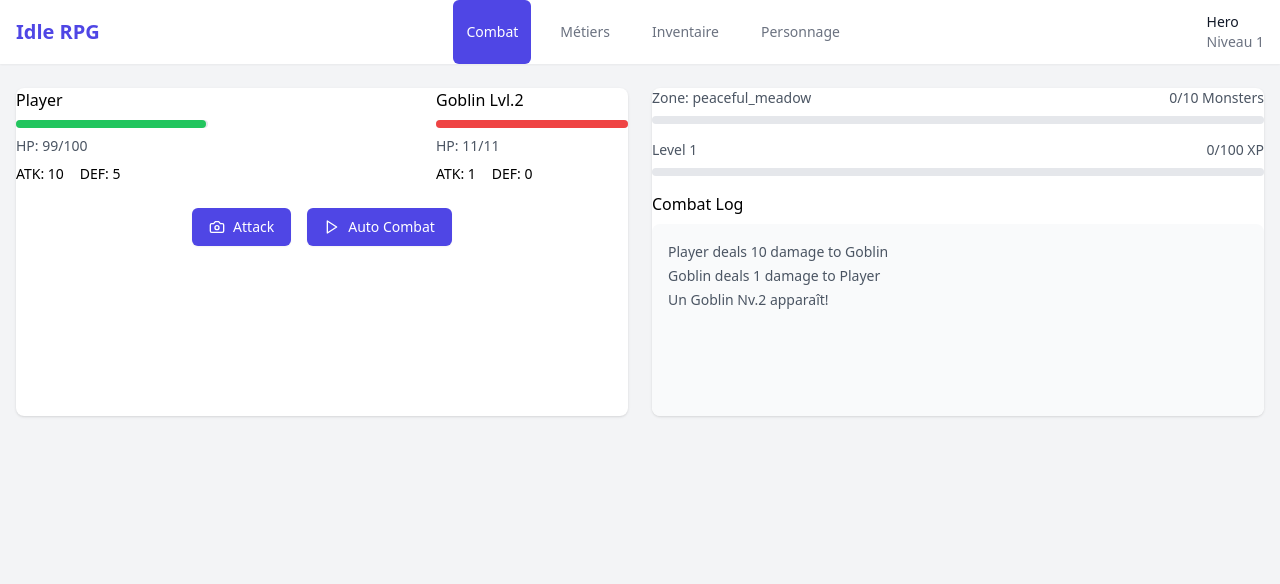
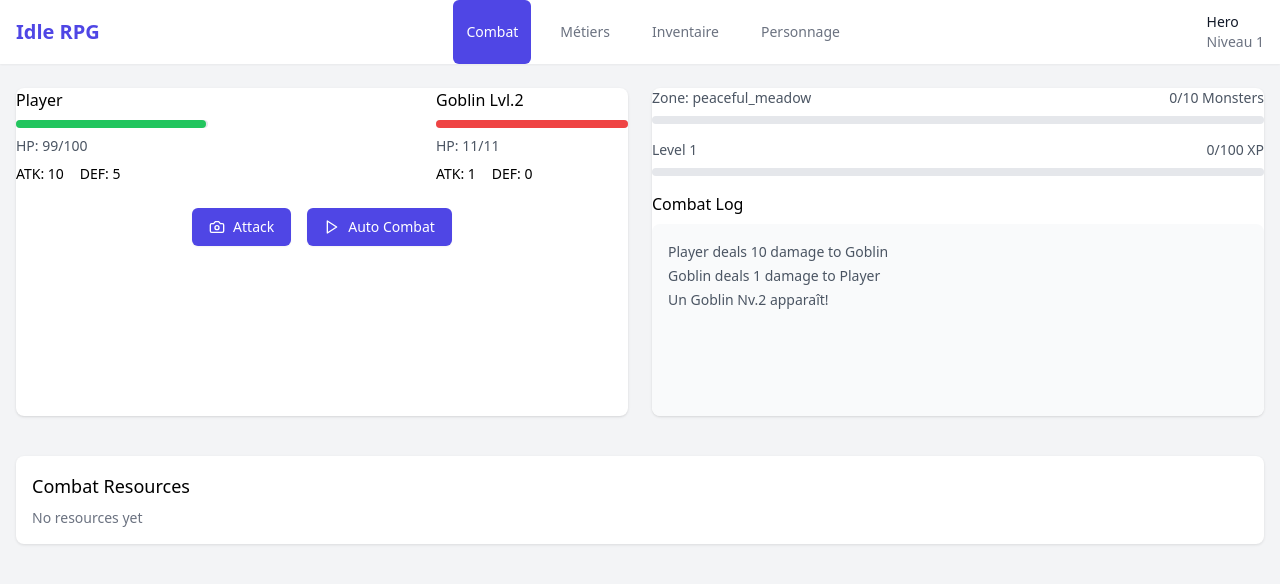
Before and after one commit to Atond/nylnatoidle, a React (Vite) app: page / in a window 1280 px wide. Shown: the top 584 px of the page. Built offline with nearby package versions, Linux system fonts and the light colour scheme.

Commit message:
modified:   src/ui/combat/CombatUI.jsx 	new file:   src/ui/inventory/CombatInventoryComponent.jsx 	modified:   src/ui/inventory/InventoryUI.jsx 	modified:   src/ui/inventory/inventory.css

```diff
--- a/src/ui/combat/CombatUI.jsx
+++ b/src/ui/combat/CombatUI.jsx
@@ -3,6 +3,7 @@ import { Camera, Play, Pause } from 'lucide-react';
 import { gameStore } from '../../store/state/GameStore';
 import { combatSelectors } from '../../store/actions/combat';
 import { monsterService } from '../../services/MonsterService';
+import CombatInventoryComponent from '../inventory/CombatInventoryComponent';
 import './combat.css';
 
 const CombatUI = () => {
@@ -406,6 +407,11 @@ const CombatUI = () => {
           </div>
         </div>
       </div>
+
+      {/* Inventory section below combat area */}
+      <div className="md:col-span-2">
+        <CombatInventoryComponent />
+      </div>
     </div>
   );
 };
--- /dev/null
+++ b/src/ui/inventory/CombatInventoryComponent.jsx
@@ -0,0 +1,58 @@
+import React, { useEffect, useRef, useState } from 'react';
+import { inventoryUI } from './InventoryUI';
+import { gameStore } from '../../store/state/GameStore';
+import { inventorySelectors } from '../../store/actions/inventory';
+import './inventory.css';
+
+const CombatInventoryComponent = () => {
+  const [items, setItems] = useState([]);
+  const inventoryContainerRef = useRef(null);
+
+  useEffect(() => {
+    // Function to update the items display
+    const updateItems = () => {
+      const state = gameStore.getState();
+      const allItems = inventorySelectors.getAllItems(state);
+      setItems(allItems);
+    };
+
+    // Initial update
+    updateItems();
+
+    // Subscribe to inventory changes
+    const unsubscribe = gameStore.subscribe('inventory', updateItems);
+
+    // Clean up subscription
+    return () => unsubscribe();
+  }, []);
+
+  const renderItem = (itemData) => {
+    if (!itemData) return null;
+
+    const [itemId, quantity] = itemData;
+    const item = inventoryUI.getItemData(itemId);
+
+    return (
+      <div key={itemId} className="inventory-slot-compact">
+        <img src={`/${item.image}`} alt={item.name} />
+        <div className="item-count">{quantity}</div>
+        <div className="tooltip-compact">{inventoryUI.getItemName(itemId)}</div>
+      </div>
+    );
+  };
+
+  return (
+    <div className="combat-inventory-container">
+      <h3 className="text-lg font-medium mb-2">Combat Resources</h3>
+      <div className="combat-inventory-grid" ref={inventoryContainerRef}>
+        {items.length > 0 ? (
+          items.map(item => renderItem(item))
+        ) : (
+          <div className="text-gray-500 text-sm">No resources yet</div>
+        )}
+      </div>
+    </div>
+  );
+};
+
+export default CombatInventoryComponent;
--- a/src/ui/inventory/InventoryUI.jsx
+++ b/src/ui/inventory/InventoryUI.jsx
@@ -33,7 +33,8 @@ export class InventoryUI {
     }
 
     setupStoreSubscriptions() {
-        gameStore.subscribe('inventory', () => this.updateDisplay());
+        // Update the display whenever the inventory changes
+        gameStore.subscribe(['inventory'], () => this.updateDisplay());
     }
 
     updateDisplay() {
@@ -42,24 +43,50 @@ export class InventoryUI {
         const state = gameStore.getState();
         const allItems = inventorySelectors.getAllItems(state);
         const totalItems = allItems.length;
-        const totalPages = Math.ceil(totalItems / this.itemsPerPage);
+        const totalPages = Math.max(1, Math.ceil(totalItems / this.itemsPerPage));
 
-        // Vider la grille
+        // Ensure current page is within valid range
+        if (this.currentPage > totalPages) {
+            this.currentPage = 1;
+        }
+
+        // Clear the grid
         this.elements.grid.innerHTML = '';
 
-        // Calculer les items pour la page actuelle
+        // Calculate items for the current page
         const startIndex = (this.currentPage - 1) * this.itemsPerPage;
         const endIndex = Math.min(startIndex + this.itemsPerPage, totalItems);
         const itemsToDisplay = allItems.slice(startIndex, endIndex);
 
-        // Créer les slots d'inventaire
+        // Create inventory slots
         for (let i = 0; i < this.itemsPerPage; i++) {
-            const slot = this.createInventorySlot(itemsToDisplay[i]);
+            const slot = this.createInventorySlot(i < itemsToDisplay.length ? itemsToDisplay[i] : null);
             this.elements.grid.appendChild(slot);
         }
 
-        // Mettre à jour la pagination
+        // Update pagination
         this.updatePagination(totalPages);
+
+        // Setup tab event listeners
+        this.setupTabListeners();
+    }
+
+    setupTabListeners() {
+        if (this.elements.tabs?.profession && !this.professionTabInitialized) {
+            this.elements.tabs.profession.addEventListener('click', () => {
+                // Filter profession resources
+                this.updateDisplay();
+            });
+            this.professionTabInitialized = true;
+        }
+
+        if (this.elements.tabs?.combat && !this.combatTabInitialized) {
+            this.elements.tabs.combat.addEventListener('click', () => {
+                // Filter combat resources
+                this.updateDisplay();
+            });
+            this.combatTabInitialized = true;
+        }
     }
 
     createInventorySlot(itemData) {
@@ -71,12 +98,12 @@ export class InventoryUI {
             const item = this.getItemData(itemId);
             if (item) {
                 slot.innerHTML = `
-                    <img src="/${item.image}" alt="${item.name}" />
+                    <img src="${item.image}" alt="${item.name}" width="32" height="32" />
                     <div class="item-count">${quantity}</div>
                     <div class="tooltip">${this.getItemName(itemId)}</div>
                 `;
 
-                // Ajouter les événements de survol
+                // Add hover events
                 slot.addEventListener('mouseenter', () => this.showItemTooltip(slot, item));
                 slot.addEventListener('mouseleave', () => this.hideItemTooltip(slot));
             }
@@ -88,21 +115,25 @@ export class InventoryUI {
     }
 
     getItemName(itemId) {
-        // Déterminer la catégorie de l'item
+        // Determine item category
         if (itemId.includes('ore') || itemId.includes('wood')) {
             const professionType = itemId.includes('ore') ? 'miner' : 'lumberjack';
             return globalTranslationManager.translate(`resources.professions.${professionType}.${itemId}`);
         } else {
-            return globalTranslationManager.translate(`resources.monsters.${itemId}`);
+            return globalTranslationManager.translate(`resources.monsters.${itemId}`) || itemId;
         }
     }
 
     getItemData(itemId) {
         const state = gameStore.getState();
-        // Logique pour récupérer les données de l'item (image, rareté, etc.)
-        // À implémenter selon votre structure de données
+        // Logic to retrieve item data (image, rarity, etc.)
+        // For now, return default values
+        const image = itemId.includes('ore') ? '/images/resources/minerai.png' :
+                     itemId.includes('tooth') ? '/images/enemies/tooth.png' :
+                     '/api/placeholder/64/64';
+
         return {
-            image: '/api/placeholder/64/64', // Image par défaut
+            image: image,
             name: this.getItemName(itemId),
             rarity: 'common'
         };
--- a/src/ui/inventory/inventory.css
+++ b/src/ui/inventory/inventory.css
@@ -107,3 +107,66 @@
 #combat-resources:hover {
   opacity: 0.9;
 }
+
+/* Combat inventory styles */
+.combat-inventory-container {
+  margin-top: 1rem;
+  background-color: white;
+  border-radius: 0.5rem;
+  padding: 1rem;
+  box-shadow: 0 1px 3px rgba(0,0,0,0.1);
+}
+
+.combat-inventory-grid {
+  display: flex;
+  flex-wrap: wrap;
+  gap: 8px;
+  margin-top: 0.5rem;
+}
+
+.inventory-slot-compact {
+  position: relative;
+  width: 48px;
+  height: 48px;
+  background-color: #f3f4f6;
+  border: 1px solid #d1d5db;
+  border-radius: 4px;
+  display: flex;
+  justify-content: center;
+  align-items: center;
+  transition: all 0.2s;
+}
+
+.inventory-slot-compact:hover {
+  transform: scale(1.1);
+  z-index: 10;
+  box-shadow: 0 0 6px rgba(0, 0, 0, 0.2);
+}
+
+.inventory-slot-compact:hover .tooltip-compact {
+  visibility: visible;
+  opacity: 1;
+}
+
+.inventory-slot-compact img {
+  max-width: 32px;
+  max-height: 32px;
+}
+
+.tooltip-compact {
+  visibility: hidden;
+  opacity: 0;
+  position: absolute;
+  top: -25px;
+  left: 50%;
+  transform: translateX(-50%);
+  background-color: rgba(0, 0, 0, 0.8);
+  color: white;
+  padding: 2px 6px;
+  border-radius: 4px;
+  font-size: 10px;
+  white-space: nowrap;
+  pointer-events: none;
+  transition: opacity 0.2s;
+  z-index: 20;
+}
```
